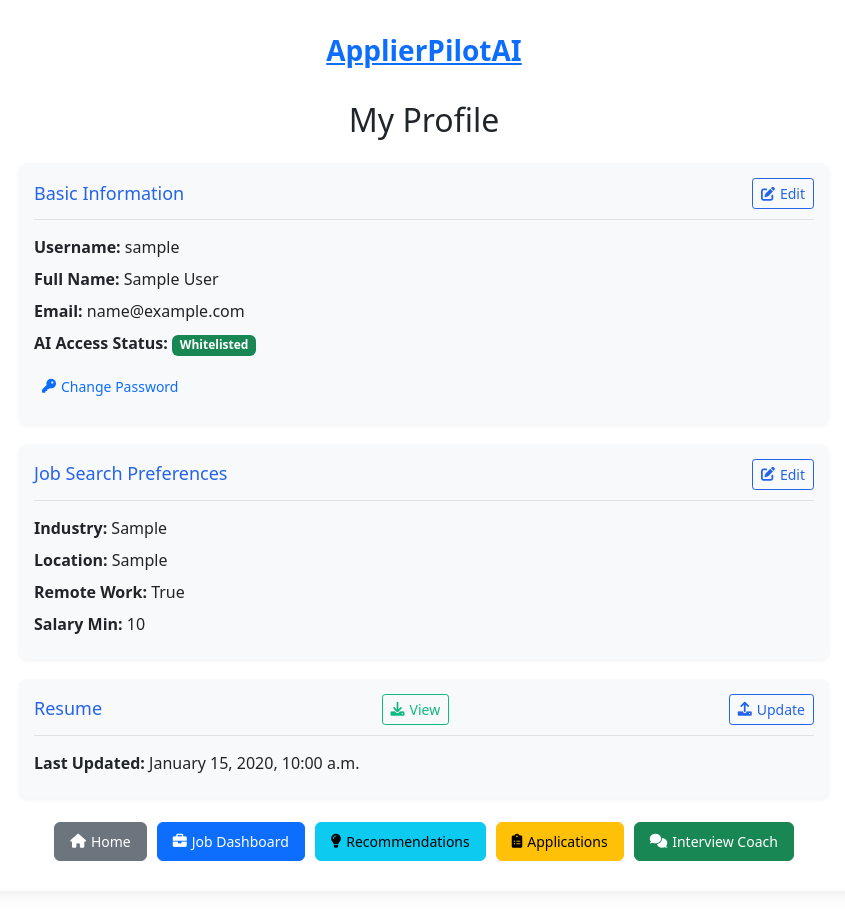
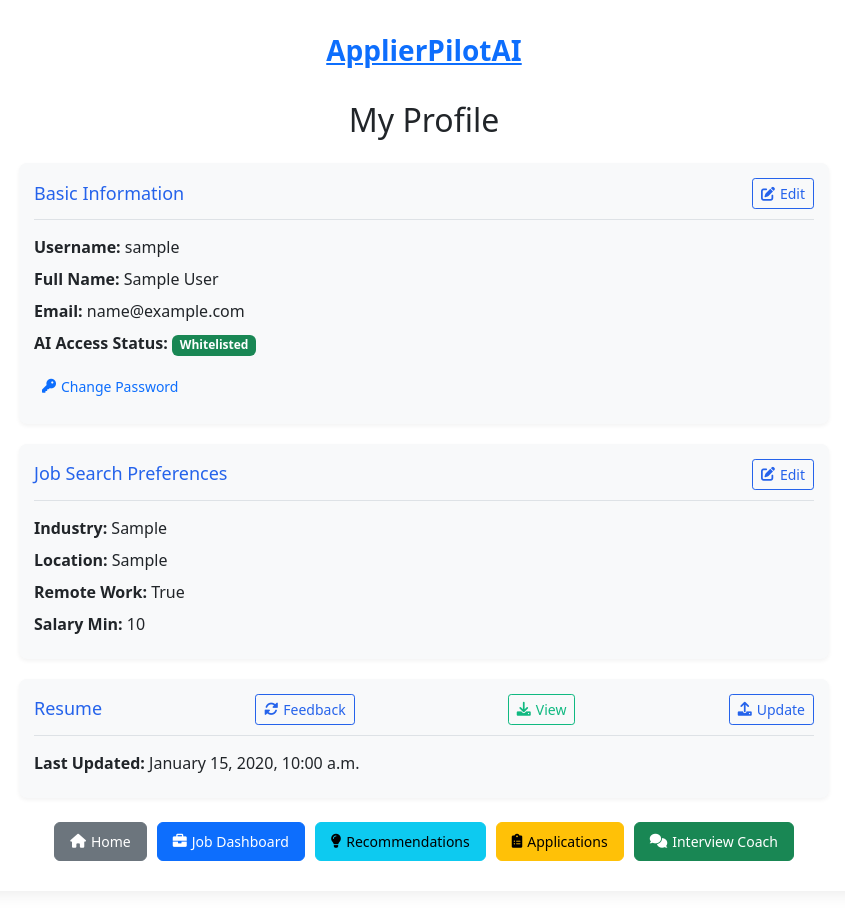
Before and after one commit to UCCS-SP25-CS4300-CS5300-1/Group-4-spring-2025, a Django app: page /users/profile/ in a window 1280 px wide. Shown: the part 51-975 px from the top of the page, without its empty margins (216-1061 px from the left). Run offline with Django 4.2, Linux system fonts and the light colour scheme; a user stored in the database is signed in; tables that the repository leaves empty hold one stand-in row (values such as "Sample post").

Commit message:
Added feedback button to profile

```diff
--- a/myproject/users/templates/users/profile.html
+++ b/myproject/users/templates/users/profile.html
@@ -53,9 +53,12 @@
         <div class="profile-header">
             <h3>Resume</h3>
             {% if latest_resume %}
-                <a href="{% url 'view_resume' latest_resume.id %}" class="btn-sm btn-outline-success" target="_blank">
-                    <i class="fas fa-download"></i> View
-                </a>
+            <a href="{% url 'resume_feedback' latest_resume.id %}" class="btn-sm btn-outline-primary">
+                <i class="fas fa-sync-alt"></i> Feedback
+            </a>
+            <a href="{% url 'view_resume' latest_resume.id %}" class="btn-sm btn-outline-success" target="_blank">
+                <i class="fas fa-download"></i> View
+            </a>
             {% endif %}
             <a href="{% url 'upload_resume' %}" class="btn-sm btn-outline-primary">
                 <i class="fas fa-upload"></i> {% if latest_resume %}Update{% else %}Upload{% endif %}
```
